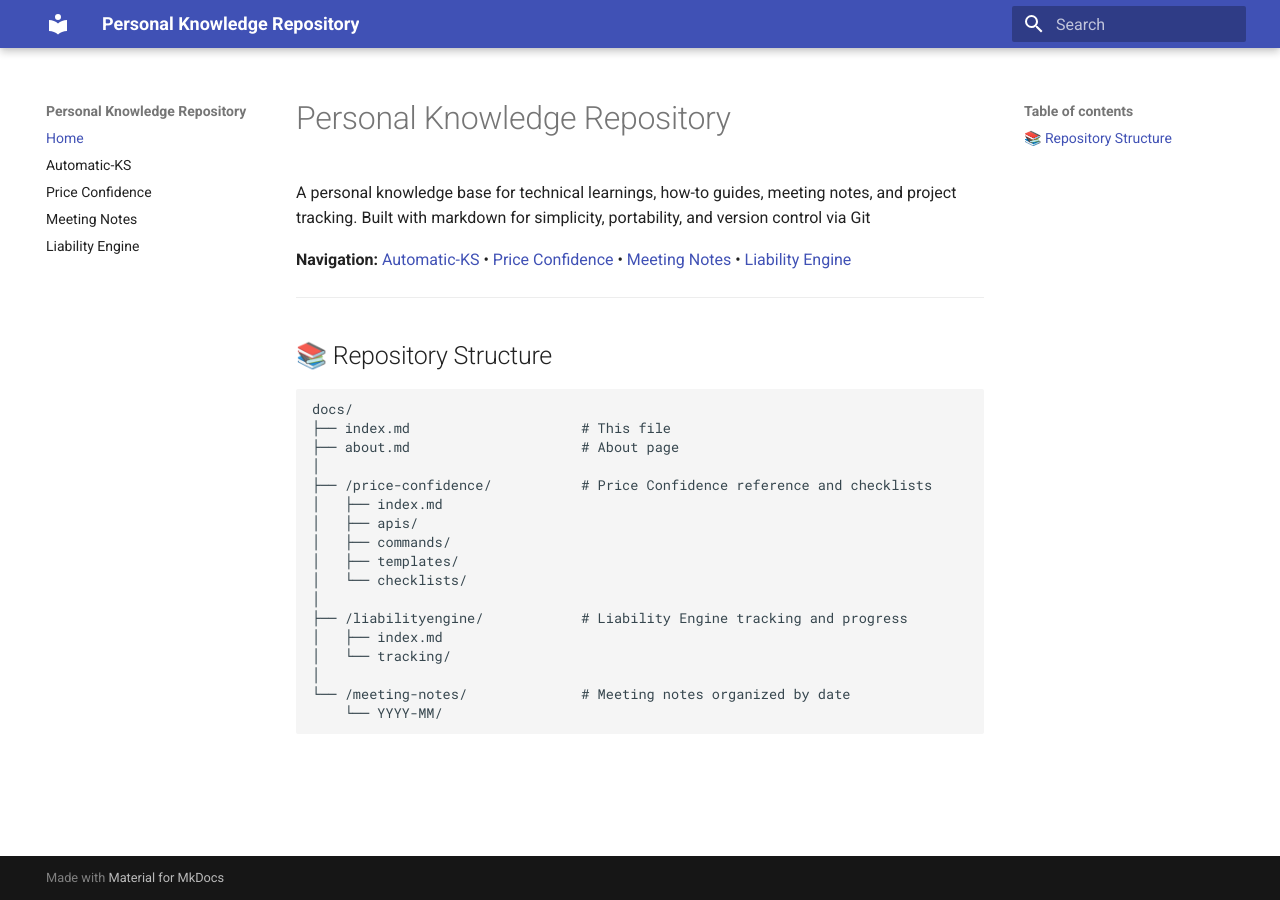
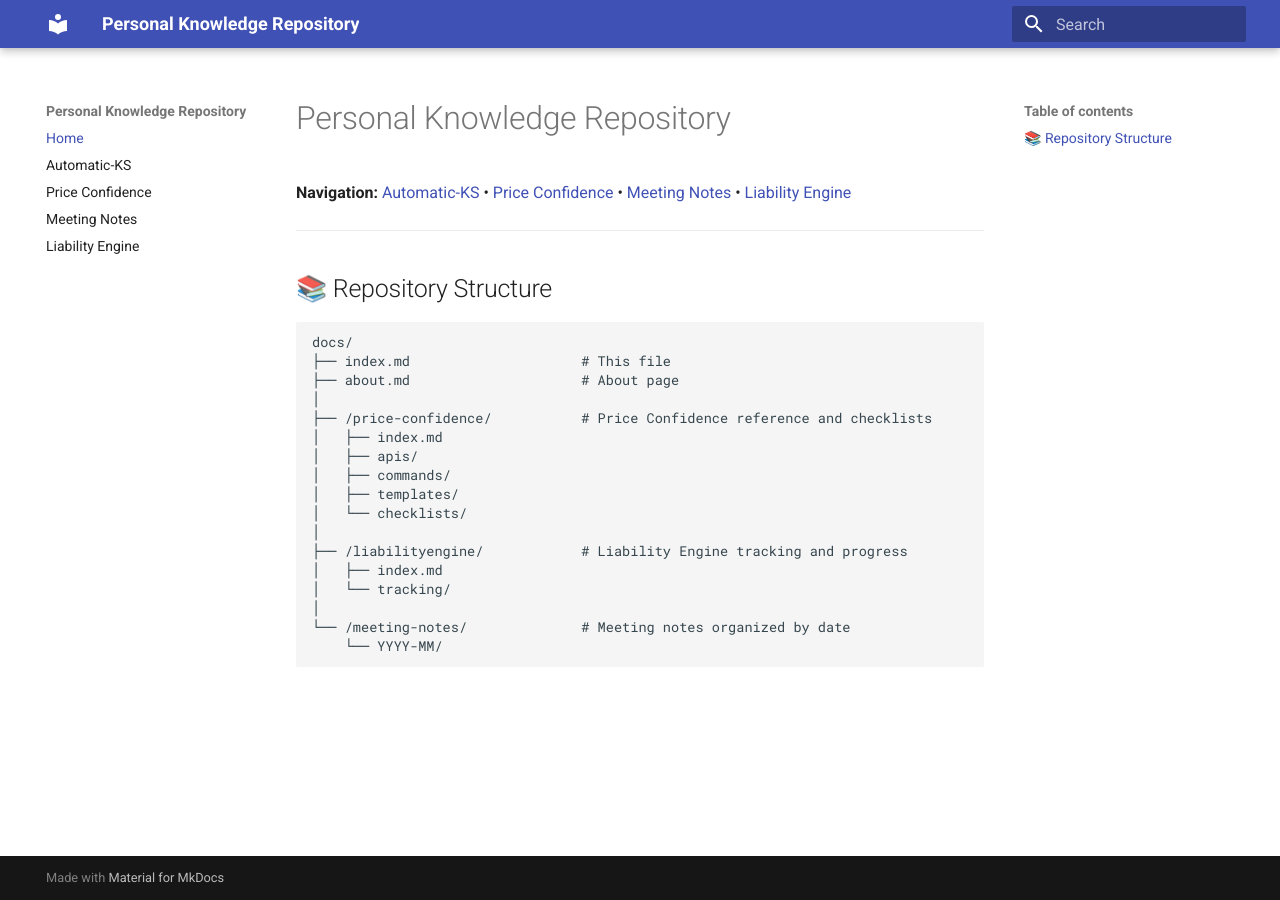
Before and after one commit to MiguelGomes2/pages-mgomes, an MkDocs documentation site: the page built from docs/index.md, in a window 1280 px wide. Built offline with MkDocs 1.6.1 and Material for MkDocs 9.7.7, drawn with Linux system fonts in a browser that asks for light colours.

Commit message:
Update index.md

```diff
--- a/docs/index.md
+++ b/docs/index.md
@@ -1,6 +1,4 @@
 # Personal Knowledge Repository
-
-A personal knowledge base for technical learnings, how-to guides, meeting notes, and project tracking. Built with markdown for simplicity, portability, and version control via Git
 
 **Navigation:** [Automatic-KS](/pages-mgomes/automaticks/) • [Price Confidence](/pages-mgomes/price-confidence/) • [Meeting Notes](/pages-mgomes/meeting-notes/) • [Liability Engine](/pages-mgomes/liabilityengine/)
 
```
